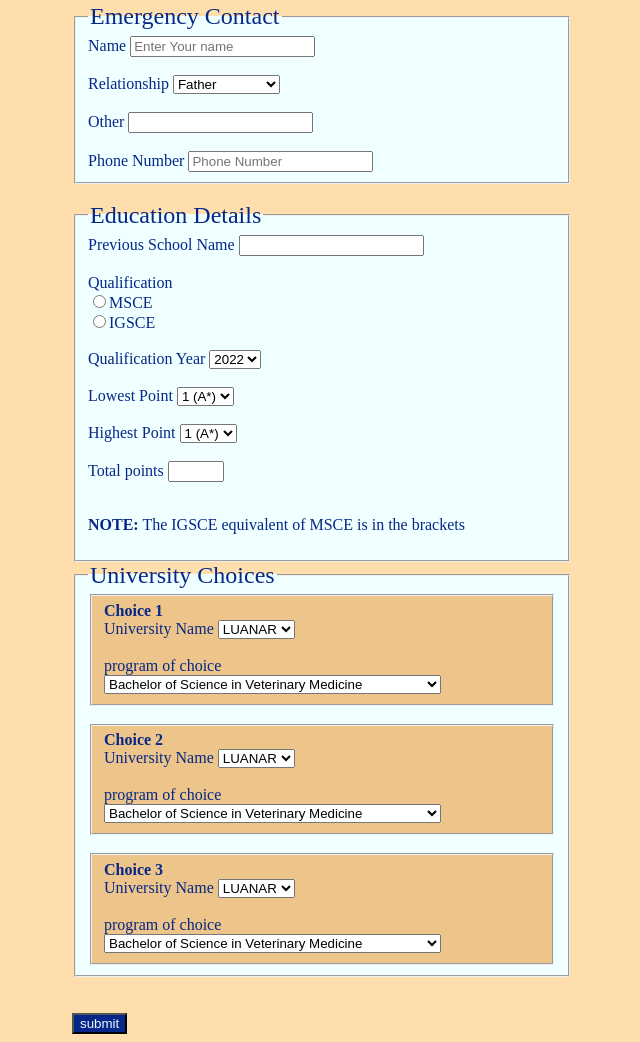
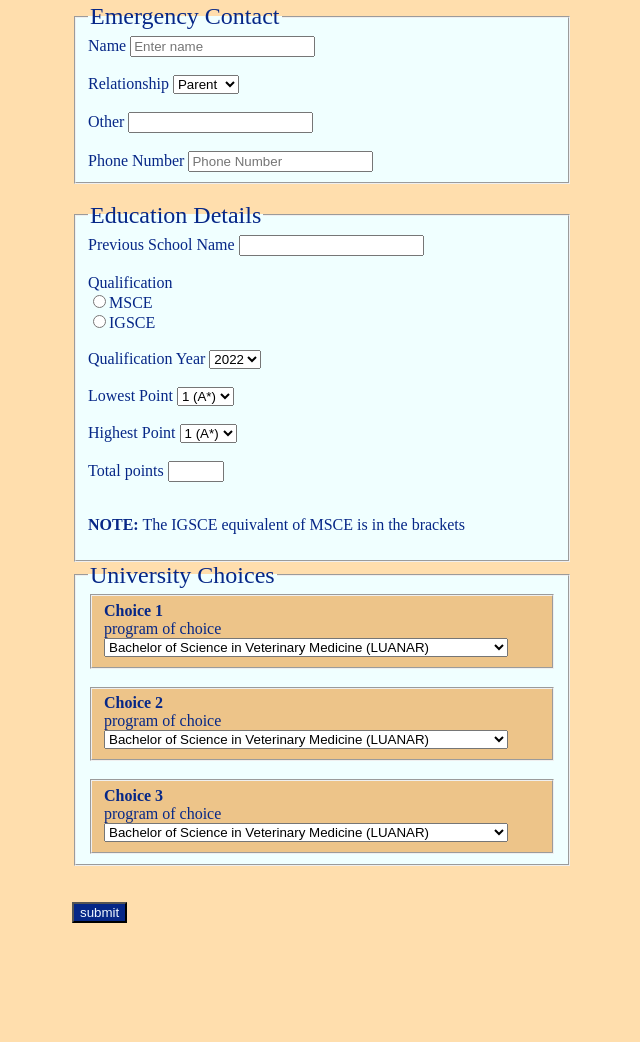
Before and after one commit to Kalua-George/public-university-selection-form, a plain HTML site: page index.html in a window 1280 px wide. Shown: the part 705-1747 px from the top of the page, without its empty margins (318-958 px from the left). After the commit the page ends 1636 px from the top, so only its background shows below. Drawn offline with Linux system fonts and the light colour scheme.

Commit message:
second change

```diff
--- a/index.html
+++ b/index.html
@@ -15,7 +15,7 @@
                 <font size="5">Personal Details</font>
             </legend>
             <label for="Fname">First Name </label>
-            <input name="Fname" type="text" id="Fname">
+            <input name="Fname" type="text" id="Fname" required>
             <br>
             <br>
 
@@ -25,14 +25,14 @@
             <br>
 
             <label for="lname">Last Name </label>
-            <input name="Lname" type="text" id="lname" > <br><br>
+            <input name="Lname" type="text" id="lname" required> <br><br>
 
             <label for="dbirth">Date of birth </label>
-            <input name="Dbirth" type="date" id="dbirth" max="2010-01-01"><br><br>
+            <input name="Dbirth" type="date" id="dbirth" max="2010-01-01" min="1964-01-01" required><br><br>
 
             <label>Gender </label><br>
-            <input name="gender" type="radio" id="Male"><label for="Male">Male</label><br>
-            <input name="gender" type="radio" id="Female"><label for="Female">Female</label>
+            <input name="gender" type="radio" id="Male" required><label for="Male">Male</label><br>
+            <input name="gender" type="radio" id="Female" required><label for="Female">Female</label>
 
         </fieldset > <br><br>
 
@@ -41,11 +41,11 @@
                 <font size="5">Contact Information</font>
             </legend>
             <label for="Home-Address"> Home Address </label> <br>
-            <textarea rows="3" cols="50" name="adress" id="Home-Address"></textarea> <br><br>
+            <textarea rows="3" cols="50" name="adress" id="Home-Address" required ></textarea> <br><br>
 
             <label for="Pno">Phone Number</label>
             <input type="tel" name="pnumber" id="Pno" placeholder="Phone Number" required
-                pattern="0[8-9]{2}[0-9]{7}"><br><br>
+                pattern="0[8-9]{2}[0-9]{7}" title="e.g. 099*******"><br><br>
 
             <label for="Email-Address"> Email Address </label>
             <input type="email" name="Email" id="Email-Address" placeholder="Email Address"><br><br>
@@ -57,21 +57,21 @@
                 <font size="5">Emergency Contact</font>
             </legend>
             <label for="name" style="width: 100px;">Name</label>
-            <input type="text" name="Name" id="name" placeholder="Enter Your name"> <br><br>
+            <input type="text" name="Name" id="name" placeholder="Enter name" required> <br><br>
 
             <label for="Relationship" style=" width: 100px;">Relationship</label>
-            <select name="relationship" id="Relationship">
-                <option>Father</option>
-                <option>Mother</option>
+            <select name="relationship" id="Relationship" required>
+                <option>Parent</option>
+                <option>Sister</option>
                 <option>Brother</option>
-                <option>Boy/Girl friend</option>
+                <option>Other</option>
             </select> <br><br>
 
             <label for="other" style="width: 100px;"> Other</label>
             <input type="text" id="other"> <br><br>
 
             <label for="Pno" style="width: 100px;">Phone Number</label>
-            <input type="tel" name="pnumber" id="Pno" placeholder="Phone Number" required pattern="0[8-9]{2}[0-9]{7}">
+            <input type="tel" name="pnumber" id="Pno" placeholder="Phone Number" required pattern="0[8-9]{2}[0-9]{7}" title="e.g. 099*******">
         </fieldset > <br>
 
         <fieldset  style="background-color: azure;">
@@ -79,17 +79,17 @@
                 <font size="5">Education Details </font>
             </legend>
             <label for="school" style=" width: 150px;"> Previous School Name</label>
-            <input type="text" name="School" id="school"> <br><br>
+            <input type="text" name="School" id="school" required> <br><br>
 
             <label>Qualification </label><br>
-            <input name="qualify" type="radio" id="MSCE"><label for="qualify">MSCE</label><br>
-            <input name="qualify" type="radio" id="IGSCE"><label for="qualify">IGSCE</label><br><br>
+            <input name="qualify" type="radio" id="MSCE"><label for="qualify" required>MSCE</label><br>
+            <input name="qualify" type="radio" id="IGSCE"><label for="qualify" required>IGSCE</label><br><br>
 
             <label for="year">Qualification Year</label>
             <select name="Year" id="year">
-                <option>2022</option>
-                <option>2023</option>
-                <option>2024</option>
+                <option required>2022</option>
+                <option required>2023</option>
+                <option required>2024</option>
             </select> <br><br>
 
             <label for="point">Lowest Point</label>
@@ -123,7 +123,7 @@
             <br>
             <br>
             <label for="Tpoint">Total points</label>
-            <input type="number" name="Points" id="Tpoint" min="6" max="48"> <br><br>
+            <input type="number" name="Points" id="Tpoint" min="6" max="48" required> <br><br>
 
             <p><b>NOTE:</b> The IGSCE equivalent of MSCE is in the brackets</p>
 
@@ -134,101 +134,57 @@
             <legend>
                 <font size="5">University Choices</font>
             </legend>
-            <fieldset style="background-color:#edc489;">
+            <fieldset  style="background-color:#edc489;">
                 <label><b>Choice 1</b></label> <br>
-                <label for="Varsity">University Name</label>
-                <select name="choice" id="Varsity">
-                    <option>LUANAR</option>
-                    <option>MUST</option>
-                    <option>CU</option>
-                    <option>DMI</option>
-                    <option>UNILIA</option>
-                    <option>UNIMA</option>
-                    <option>KuHeS</option>
-                </select> <br><br>
 
-                <label for="program">program of choice</label>
+                <label>program of choice</label>
                 <select name="pg" id="program">
-                    <option>Bachelor of Science in Veterinary Medicine</option>
-                    <option>Bachelor of Science in Food Science and Technology</option>
-                    <option>Bachelor of Science in Disaster Risk Management</option>
-                    <option>Bachelor of Education</option>
-                    <option>Bachelor of Applied Statistical Sciences</option>
-                    <option>Bachelor of Science (nursing and midwifery)</option>
-                    <option>Business Administration</option>
-                    <option>Bachelor of Commerce in Business Administration</option>
-                    <option>Bachelor of Business Administration</option>
-                    <option>Bachelor of Education in Humanities</option>
-                    <option>Bachelor of Education</option>
-                    <option>Bachelor of Science in Computer Science</option>
-                    <option>Bachelor of Medicine in Surgery</option>
-                    <option>Bachelor of Science in Medical Laboratory Sciences</option>
+                    <option>Bachelor of Science in Veterinary Medicine (LUANAR)</option>
+                    <option>Bachelor of Science in Food Science and Technology (LUANAR)</option>
+                    <option>Bachelor of Science in Disaster Risk Management (MUST)</option>
+                    <option>Bachelor of Arts in African Musicology (MUST)</option>
+                    <option>Bachelor of Education (MUST)</option>
+                    <option>Bachelor of Education (UNIMA)</option>
+                    <option>Bachelor of Science in Computer Science (UNIMA)</option>
+                    <option>Bachelor of Medicine in Surgery (KuHeS)</option>
+                    <option>Bachelor of Science in Medical Laboratory Sciences (KuHeS)</option>
                 </select>
             </fieldset >
             <br>
 
             <fieldset  style="background-color:#edc489;">
                 <label><b>Choice 2</b></label> <br>
-                <label>University Name</label>
-                <select name="choice" id="veste">
-                    <option>LUANAR</option>
-                    <option>MUST</option>
-                    <option>CU</option>
-                    <option>DMI</option>
-                    <option>UNILIA</option>
-                    <option>UNIMA</option>
-                    <option>KuHeS</option>
-                </select> <br><br>
 
                 <label>program of choice</label>
                 <select name="pg" id="program">
-                    <option>Bachelor of Science in Veterinary Medicine</option>
-                    <option>Bachelor of Science in Food Science and Technology</option>
-                    <option>Bachelor of Science in Disaster Risk Management</option>
-                    <option>Bachelor of Education</option>
-                    <option>Bachelor of Applied Statistical Sciences</option>
-                    <option>Bachelor of Science (nursing and midwifery)</option>
-                    <option>Business Administration</option>
-                    <option>Bachelor of Commerce in Business Administration</option>
-                    <option>Bachelor of Business Administration</option>
-                    <option>Bachelor of Education in Humanities</option>
-                    <option>Bachelor of Education</option>
-                    <option>Bachelor of Science in Computer Science</option>
-                    <option>Bachelor of Medicine in Surgery</option>
-                    <option>Bachelor of Science in Medical Laboratory Sciences</option>
+                    <option required>Bachelor of Science in Veterinary Medicine (LUANAR)</option>
+                    <option required>Bachelor of Science in Food Science and Technology (LUANAR)</option>
+                    <option required>Bachelor of Science in Disaster Risk Management (MUST)</option>
+                    <option required>Bachelor of Arts in African Musicology (MUST)</option>
+                    <option required>Bachelor of Education (MUST)</option>
+                    <option required>Bachelor of Education (UNIMA)</option>
+                    <option required>Bachelor of Science in Computer Science (UNIMA)</option>
+                    <option required>Bachelor of Medicine in Surgery (KuHeS)</option>
+                    <option required>Bachelor of Science in Medical Laboratory Sciences (KuHeS)</option>
                 </select>
             </fieldset >
             <br>
 
-            <fieldset style="background-color: #edc489;">
+            <fieldset  style="background-color:#edc489;">
                 <label><b>Choice 3</b></label> <br>
-                <label>University Name</label>
-                <select name="choice" id="veste">
-                    <option>LUANAR</option>
-                    <option>MUST</option>
-                    <option>CU</option>
-                    <option>DMI</option>
-                    <option>UNILIA</option>
-                    <option>UNIMA</option>
-                    <option>KuHeS</option>
-                </select> <br><br>
 
                 <label>program of choice</label>
                 <select name="pg" id="program">
-                    <option>Bachelor of Science in Veterinary Medicine</option>
-                    <option>Bachelor of Science in Food Science and Technology</option>
-                    <option>Bachelor of Science in Disaster Risk Management</option>
-                    <option>Bachelor of Education</option>
-                    <option>Bachelor of Applied Statistical Sciences</option>
-                    <option>Bachelor of Science (nursing and midwifery)</option>
-                    <option>Business Administration</option>
-                    <option>Bachelor of Commerce in Business Administration</option>
-                    <option>Bachelor of Business Administration</option>
-                    <option>Bachelor of Education in Humanities</option>
-                    <option>Bachelor of Education</option>
-                    <option>Bachelor of Science in Computer Science</option>
-                    <option>Bachelor of Medicine in Surgery</option>
-                    <option>Bachelor of Science in Medical Laboratory Sciences</option>
+                    <option required>Bachelor of Science in Veterinary Medicine (LUANAR)</option>
+                    <option required>Bachelor of Science in Food Science and Technology (LUANAR)</option>
+                    <option required>Bachelor of Science in Disaster Risk Management (MUST)</option>
+                    <option required>Bachelor of Arts in African Musicology (MUST)</option>
+                    <option required>Bachelor of Arts in African Musicology (MUST)</option>
+                    <option required>Bachelor of Education (MUST)</option>
+                    <option required>Bachelor of Education (UNIMA)</option>
+                    <option required>Bachelor of Science in Computer Science (UNIMA)</option>
+                    <option required>Bachelor of Medicine in Surgery (KuHeS)</option>
+                    <option required>Bachelor of Science in Medical Laboratory Sciences (KuHeS)</option>
                 </select>
             </fieldset >
         </fieldset >
```
